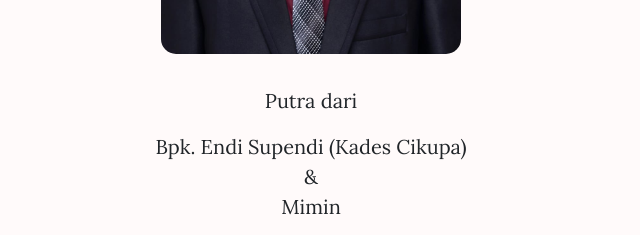
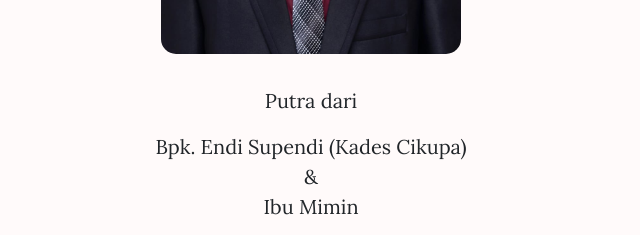
Before and after one commit to jejenadr/Wedding-rosi-dan-yaya, a plain HTML site: page index.html in a window 1280 px wide. Shown: the part 2380-2615 px from the top of the page, 614-1254 px from the left. Drawn offline with nearby package versions, Linux system fonts and the light colour scheme.

Commit message:
Update index.html

```diff
--- a/index.html
+++ b/index.html
@@ -179,7 +179,7 @@
               <p class="lora">
                 Bpk. Endi Supendi (Kades Cikupa)
                 <br> & <br>
-                Mimin</p>
+                Ibu Mimin</p>
               <p class="satisfy">
                 RT/RW 11/02
                 Dsn. Mulyasari
```
